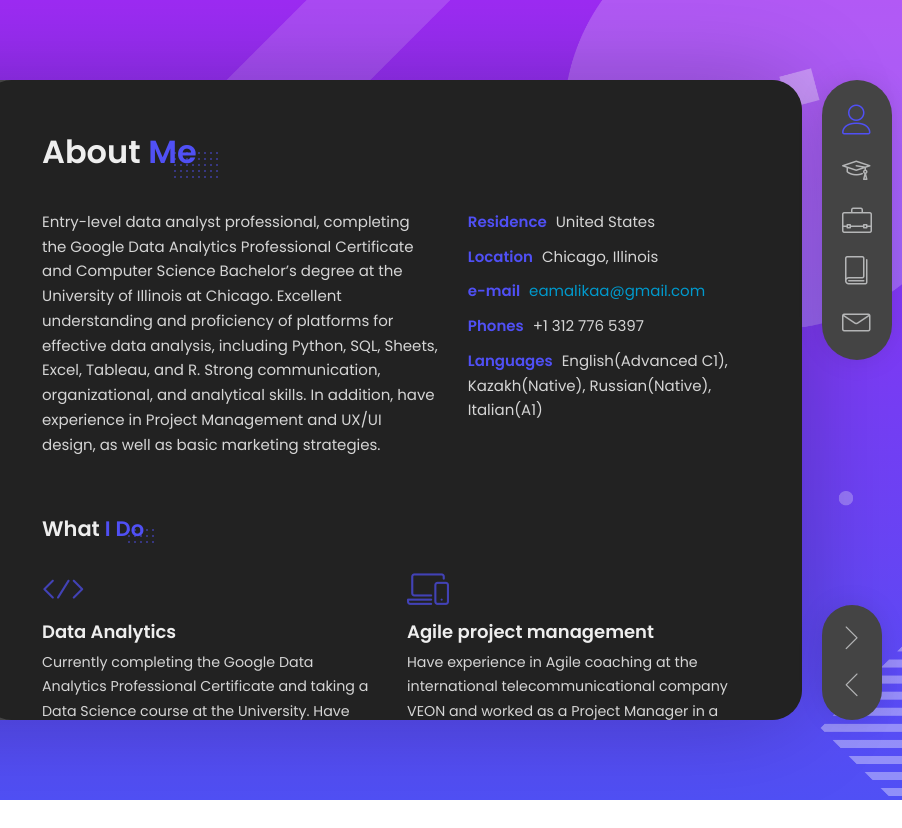
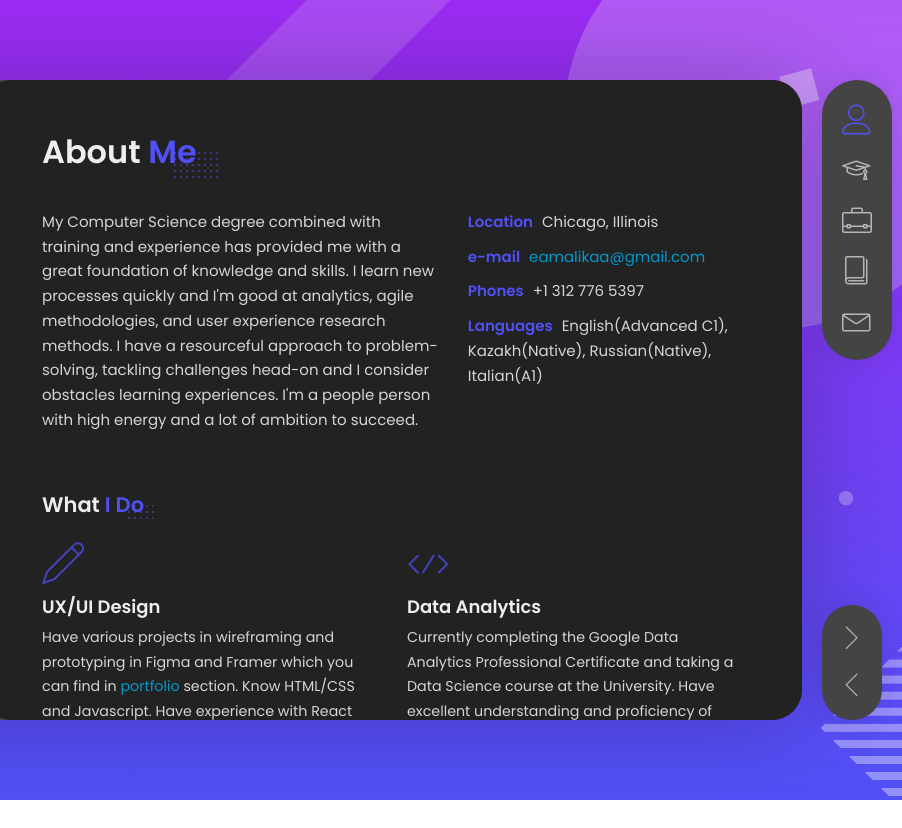
Before and after one commit to myelyu2/website, a plain HTML site: page index.html in a window 1280 px wide. Shown: the top 828 px of the page, 378-1280 px from the left. Drawn offline with Linux system fonts and the light colour scheme; some packages are replaced by stand-ins of ours.

Commit message:
Update index.html

```diff
--- a/index.html
+++ b/index.html
@@ -130,16 +130,12 @@
                   <!-- Personal Information -->
                   <div class="row">
                     <div class="col-xs-12 col-sm-7">
-                      <p>Entry-level data analyst professional, completing the Google Data Analytics Professional Certificate and Computer Science Bachelor’s degree at the University of Illinois at Chicago. Excellent understanding and proficiency of platforms for effective data analysis, including Python, SQL, Sheets, Excel, Tableau, and R. Strong communication, organizational, and analytical skills. In addition, have experience in Project Management and UX/UI design, as well as basic marketing strategies.</p>
+                      <p>My Computer Science degree combined with training and experience has provided me with a great foundation of knowledge and skills. I learn new processes quickly and I'm good at analytics, agile methodologies, and user experience research methods. I have a resourceful approach to problem-solving, tackling challenges head-on and I consider obstacles learning experiences. I'm a people person with high energy and a lot of ambition to succeed.</p>
                     </div>
 
                     <div class="col-xs-12 col-sm-5">
                       <div class="info-list">
                         <ul>
-                          <li>
-                            <span class="title">Residence</span>
-                            <span class="value">United States</span>
-                          </li>
 
                           <li>
                             <span class="title">Location</span>
@@ -180,6 +176,35 @@
                     <div class="col-xs-12 col-sm-6">
                       <div class="col-inner">
                         <div class="info-list-w-icon">
+
+                          <div class="info-block-w-icon">
+                            <div class="ci-icon">
+                              <i class="lnr lnr-pencil"></i>
+                            </div><div class="ci-text">
+                              <h4>UX/UI Design</h4>
+                              <p>Have various projects in wireframing and prototyping in Figma and Framer which you can find in <a href="#portfolio">portfolio</a> section. Know HTML/CSS and Javascript. Have experience with React Native and jQuery. Also very familiar with WordPress and have UX/UI design certificate.
+                              </p>
+                            </div>
+                          </div>
+
+                          <div class="info-block-w-icon">
+                            <div class="ci-icon">
+                              <i class="lnr lnr-laptop-phone"></i>
+                            </div>
+                            <div class="ci-text">
+                              <h4>Agile project management</h4>
+                              <p>Have experience in Agile coaching at the international telecommunicational company VEON and worked as a Project Manager in a company based in Barcelona. Had my projects on which I worked individually or in a team. Conducted training on Kanban and Scrum methodologies to other workers using Miro and helped with Jira set up for the Big Data team.</p>
+                            </div>
+                          </div>
+
+                        </div>
+                      </div>
+                    </div>
+
+                    <div class="col-xs-12 col-sm-6">
+                      <div class="col-inner">
+                        <div class="info-list-w-icon">
+
                           <div class="info-block-w-icon">
                             <div class="ci-icon">
                               <i class="lnr lnr-code"></i>
@@ -198,33 +223,6 @@
                               <p>Currently studying as a Computer Science student at the UIC. Worked on different projects related to algorithms, data structure, and software design. Familiar with programming languages such as Python, R, C++, C, Java, and JavaScript.</p>
                             </div>
                           </div>
-                        </div>
-                      </div>
-                    </div>
-
-                    <div class="col-xs-12 col-sm-6">
-                      <div class="col-inner">
-                        <div class="info-list-w-icon">
-                          <div class="info-block-w-icon">
-                            <div class="ci-icon">
-                              <i class="lnr lnr-laptop-phone"></i>
-                            </div>
-                            <div class="ci-text">
-                              <h4>Agile project management</h4>
-                              <p>Have experience in Agile coaching at the international telecommunicational company VEON and worked as a Project Manager in a company based in Barcelona. Had my projects on which I worked individually or in a team. Conducted training on Kanban and Scrum methodologies to other workers using Miro and helped with Jira set up for the Big Data team.</p>
-                            </div>
-                          </div>
-
-                          <div class="info-block-w-icon">
-                            <div class="ci-icon">
-                              <i class="lnr lnr-pencil"></i>
-                            </div><div class="ci-text">
-                              <h4>Web / App development</h4>
-                              <p>Know HTML/CSS and Javascript. Have experience with React Native and am mostly focused on Front-End development. Also very familiar with WordPress and have UX/UI design certificate.
-                              </p>
-                            </div>
-                          </div>
-
 
                         </div>
                       </div>
```
